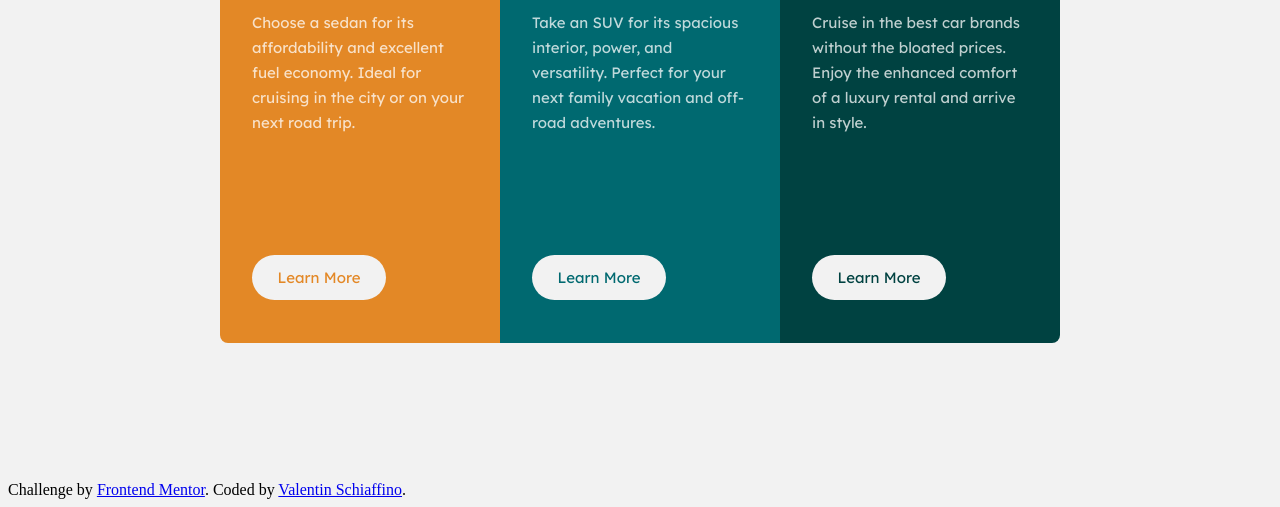
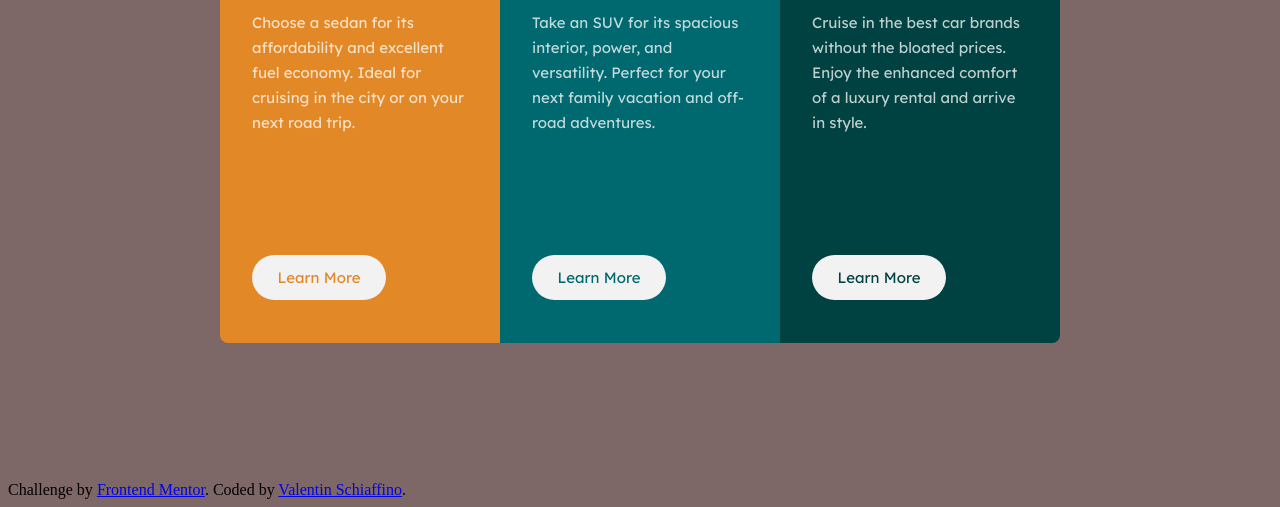
Before and after one commit to Valenss/3-Column-Card-Component, a plain HTML site: page index.html in a window 1280 px wide. Shown: the part 303-810 px from the top of the page. Drawn offline with Linux system fonts and the light colour scheme.

Commit message:
primera pull request
cambio de color del background del body

```diff
--- a/style.css
+++ b/style.css
@@ -2,7 +2,7 @@
 
 
 body{
-    background-color: hsl(0, 0%, 95%);
+    background-color: hsl(0, 10%, 45%);
 }
 
 main{
```
